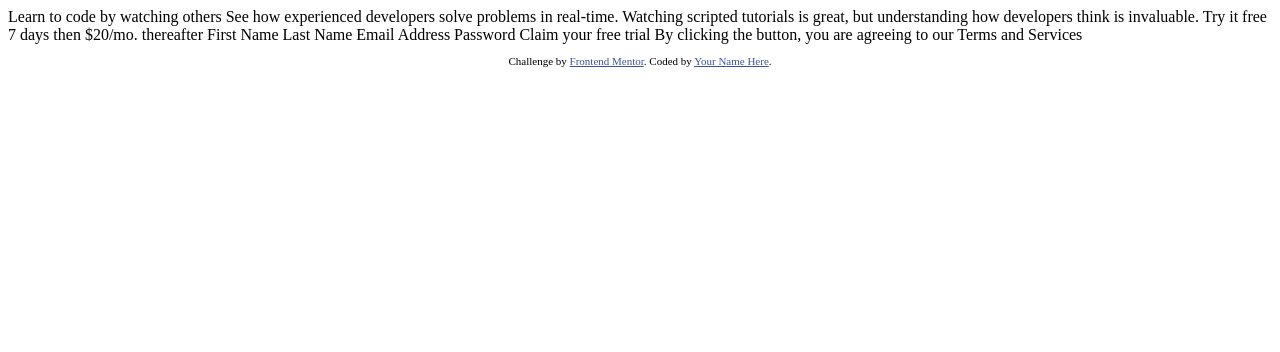
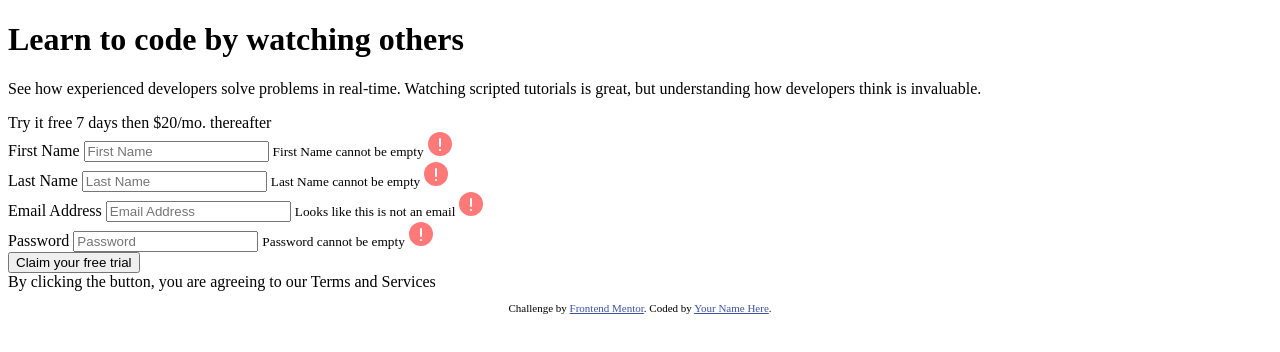
Before and after one commit to SuhodolecA/Intro-component-with-sign-up-form, a plain HTML site: page index.html in a window 1280 px wide. Drawn offline with Linux system fonts and the light colour scheme.

Commit message:
feat: add basic html  markup

```diff
--- a/index.html
+++ b/index.html
@@ -1,8 +1,10 @@
 <!DOCTYPE html>
 <html lang="en">
+
 <head>
   <meta charset="UTF-8">
-  <meta name="viewport" content="width=device-width, initial-scale=1.0"> <!-- displays site properly based on user's device -->
+  <meta name="viewport" content="width=device-width, initial-scale=1.0">
+  <!-- displays site properly based on user's device -->
 
   <link rel="icon" type="image/png" sizes="32x32" href="./images/favicon-32x32.png">
 
@@ -10,28 +12,67 @@
 
   <!-- Feel free to remove these styles or customise in your own stylesheet 👍 -->
   <style>
-    .attribution { font-size: 11px; text-align: center; }
-    .attribution a { color: hsl(228, 45%, 44%); }
+    .attribution {
+      font-size: 11px;
+      text-align: center;
+    }
+
+    .attribution a {
+      color: hsl(228, 45%, 44%);
+    }
   </style>
 </head>
+
 <body>
 
-  Learn to code by watching others
-
-  See how experienced developers solve problems in real-time. Watching scripted tutorials is great,
-  but understanding how developers think is invaluable.
-
-  Try it free 7 days then $20/mo. thereafter
-
-  First Name
-  Last Name
-  Email Address
-  Password
-
-  Claim your free trial
-
-  By clicking the button, you are agreeing to our Terms and Services
-
+  <div class="signup-wrapper">
+    <div class="signup-content">
+      <h1 class="signup-content__title">Learn to code by watching others</h1>
+      <p class="signup-content__text">
+        See how experienced developers solve problems in real-time. Watching scripted tutorials is great,
+        but understanding how developers think is invaluable.
+      </p>
+    </div>
+    <div class="signup-form">
+      <div class="signup-form__banner">
+        Try it free 7 days then $20/mo. thereafter
+      </div>
+      <form action="/" method="POST">
+        <div class="signup-form__fn">
+          <label for="fn">First Name</label>
+          <input class="signup-form__fn-input" id="fn" name="firstName" placeholder="First Name" type="text" />
+          <small class="signup-form__fn-attention attention-text">First Name cannot be empty</small>
+          <img src="images/icon-error.svg" alt="error icon" class="signup-form__fn-attention-icon error-icon" />
+        </div>
+        <div class="signup-form__ln">
+          <label for="ln">Last Name</label>
+          <input class="signup-form__ln-input" id="ln" name="lastName" placeholder="Last Name" type="text" />
+          <small class="signup-form__ln-attention attention-text">Last Name cannot be empty</small>
+          <img src="images/icon-error.svg" alt="error icon" class="signup-form__ln-attention-icon error-icon" />
+        </div>
+        <div class="signup-form__email">
+          <label for="email">Email Address</label>
+          <input class="signup-form__email-input" id="email" name="email" placeholder="Email Address" type="email" />
+          <small class="signup-form__email-attention attention-text">Looks like this is not an email</small>
+          <img src="images/icon-error.svg" alt="error icon" class="signup-form__email-attention-icon error-icon" />
+        </div>
+        <div class="signup-form__password">
+          <label for="password">Password</label>
+          <input class="signup-form__password-input" id="password" name="password" placeholder="Password" type="password" />
+          <small class="signup-form__password-attention attention-text">Password cannot be empty</small>
+          <img src="images/icon-error.svg" alt="error icon" class="signup-form__password-attention-icon error-icon" />
+        </div>
+        <div class="signup-form__submit">
+          <button class="signup-form__submit-btn" type="submit">
+            Claim your free trial
+          </button>
+        </div>
+        <div class="signup-form__terms">
+          By clicking the button, you are agreeing to our Terms and Services
+        </div>
+      </form>
+    </div>
+  </div>
   <footer>
     <p class="attribution">
       Challenge by <a href="https://www.frontendmentor.io?ref=challenge" target="_blank">Frontend Mentor</a>.
@@ -39,4 +80,5 @@
     </p>
   </footer>
 </body>
+
 </html>
```
